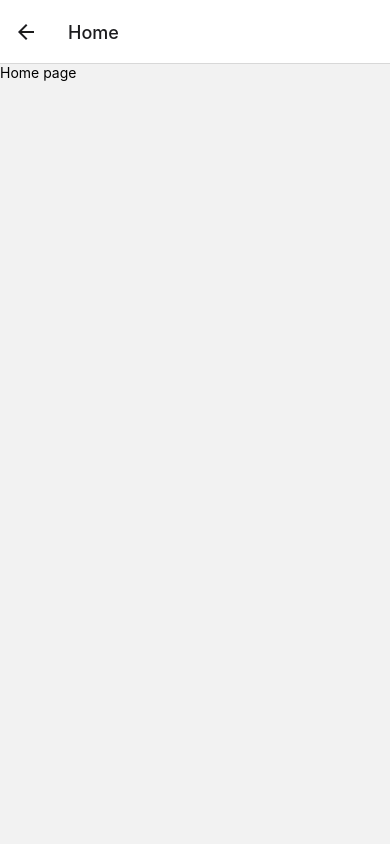
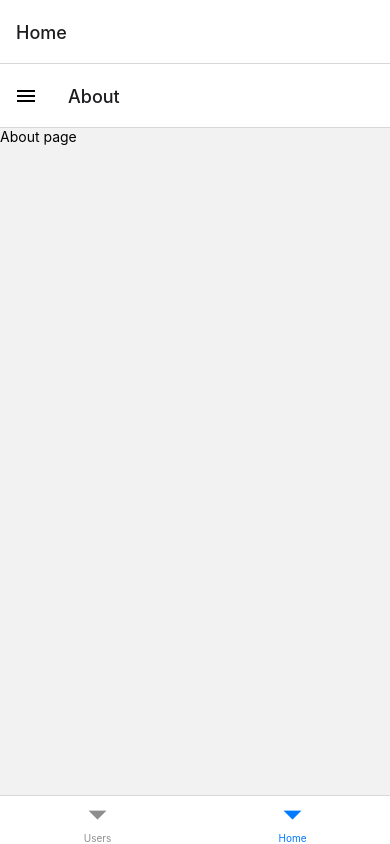
Before and after one commit to Skorodinskaya/ReactNativeApp, a React Native app: screen /Home in a window 390 px wide. Built offline with nearby package versions, Linux system fonts and the light colour scheme; no server answers.

Commit message:
Some changes

```diff
--- a/App.js
+++ b/App.js
@@ -7,17 +7,19 @@ import {NavigationContainer} from "@react-navigation/native";
 import {createStackNavigator} from "@react-navigation/stack";
 import Home from "./components/Home";
 import UserDetails from "./screens/UserDetails";
+import {createBottomTabNavigator} from "@react-navigation/bottom-tabs";
+import UserPageNavigator from "./screens/UserPageNavigator";
 
-let StackNavigator = createStackNavigator();
+
 export default function App() {
+    const BottomTabNavigator = createBottomTabNavigator()
+
     return (
         <NavigationContainer>
-            <StackNavigator.Navigator initialRouteName = 'Users'>
-                <StackNavigator.Screen name={'Home'} component={Home}/>
-                <StackNavigator.Screen name={'Users'} component={Users}/>
-                <StackNavigator.Screen name={'UserDetails'} component={UserDetails}/>
-
-            </StackNavigator.Navigator>
+            <BottomTabNavigator.Navigator tabBarOption={{tabStyle: {justifyContent: 'center', alignItems: "center"}}}>
+                <BottomTabNavigator.Screen name={'Users'} component={UserPageNavigator}/>
+                <BottomTabNavigator.Screen name={'Home'} component={Home}/>
+            </BottomTabNavigator.Navigator>
 
         </NavigationContainer>
     )
--- /dev/null
+++ b/components/About.js
@@ -0,0 +1,12 @@
+import React from 'react';
+import {StyleSheet} from 'react-native';
+import {View, Text, Button, TouchableOpacity} from 'react-native';
+
+const About = () => {
+    return <View>
+        <Text>About page</Text>
+    </View>;
+};
+export default About;
+
+let styles = StyleSheet.create({});
--- /dev/null
+++ b/components/Company.js
@@ -0,0 +1,12 @@
+import React from 'react';
+import {StyleSheet} from 'react-native';
+import {View, Text, Button, TouchableOpacity} from 'react-native';
+
+const Company = () => {
+    return <View>
+        <Text>Company page</Text>
+    </View>;
+};
+export default Company;
+
+let styles = StyleSheet.create({});
--- a/components/Home.js
+++ b/components/Home.js
@@ -1,11 +1,20 @@
 import React from 'react';
 import {StyleSheet} from 'react-native';
 import {View, Text, Button, TouchableOpacity} from 'react-native';
+import { createDrawerNavigator } from '@react-navigation/drawer';
+import About from "./About";
+import Company from "./Company";
+
+const Drawer = createDrawerNavigator();
 
 const Home = () => {
-    return <View>
-        <Text>Home page</Text>
-    </View>;
+
+    return (
+            <Drawer.Navigator initialRouteName="About">
+                <Drawer.Screen name="About" component={About} />
+                <Drawer.Screen name="Company" component={Company} />
+            </Drawer.Navigator>
+    );
 };
 export default Home;
 
--- a/package.json
+++ b/package.json
@@ -17,7 +17,11 @@
     "@react-navigation/native": "^6.0.2",
     "@react-navigation/stack": "^6.0.7",
     "react-native-screens": "~3.7.1",
-    "react-native-safe-area-context": "3.3.2"
+    "react-native-safe-area-context": "3.3.2",
+    "@react-navigation/bottom-tabs": "^6.0.5",
+    "@react-navigation/drawer": "^6.1.4",
+    "react-native-reanimated": "^2.2.1",
+    "react-native-gesture-handler": "^1.10.3"
   },
   "devDependencies": {
     "@babel/core": "^7.9.0"
--- /dev/null
+++ b/screens/UserPageNavigator.js
@@ -0,0 +1,21 @@
+import React from 'react';
+import {StyleSheet} from 'react-native';
+import {View, Text, Button, TouchableOpacity} from 'react-native';
+import {createStackNavigator} from "@react-navigation/stack";
+import {NavigationContainer} from "@react-navigation/native";
+import Users from "../components/Users";
+import UserDetails from "./UserDetails";
+
+const StackNavigator = createStackNavigator();
+
+const UserPageNavigator = () => {
+    return (
+        <StackNavigator.Navigator>
+            <StackNavigator.Screen name={'users'} component={Users}/>
+            <StackNavigator.Screen name={'UserDetails'} component={UserDetails}/>
+        </StackNavigator.Navigator>
+    )
+};
+export default UserPageNavigator;
+
+let styles = StyleSheet.create({});
```
Also changed, not shown: 1 other file (tests, documents, lock files or other folders).
